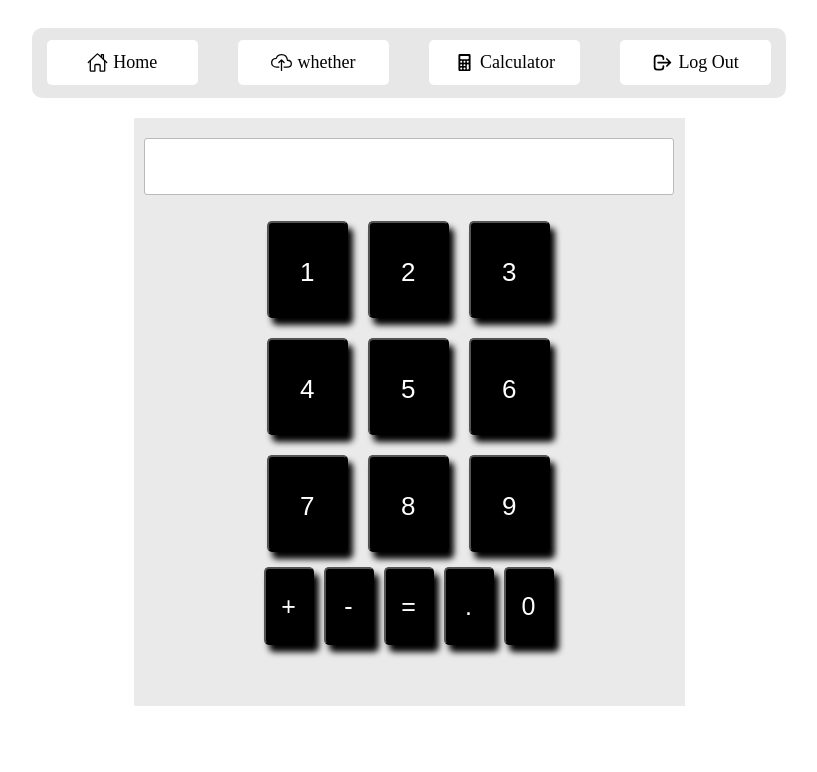
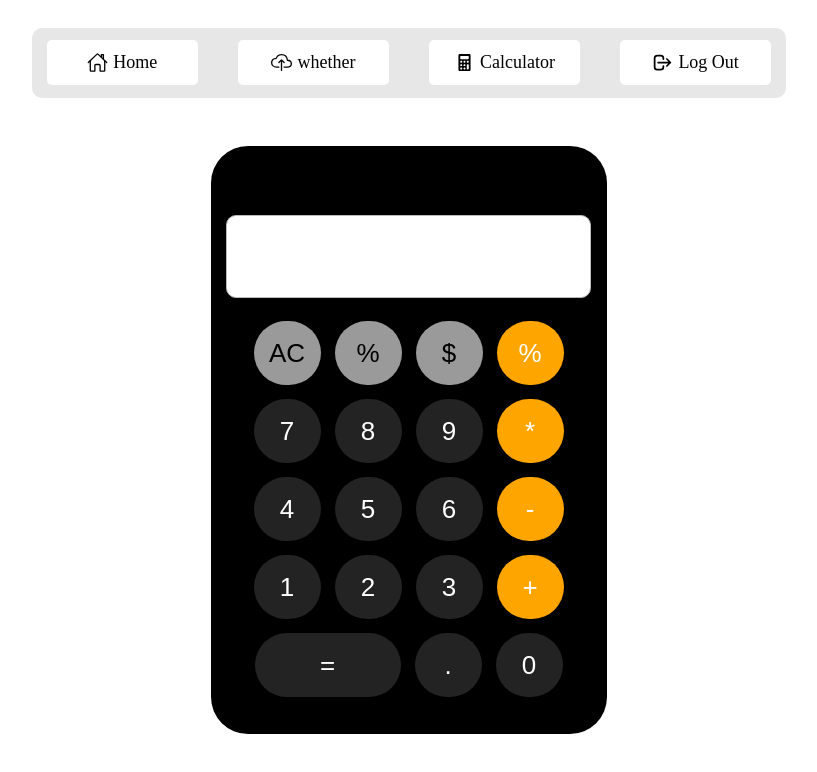
Before and after one commit to hafizswabah/Calculator, a React (Vite) app: page / in a window 1280 px wide. Shown: the top 772 px of the page, without its empty margins (231-1048 px from the left). Built offline with nearby package versions, Linux system fonts and the light colour scheme.

Commit message:
calculator ui changed

```diff
--- a/src/components/Calculator/Calculator.jsx
+++ b/src/components/Calculator/Calculator.jsx
@@ -10,24 +10,32 @@ function Calculator() {
             </div>
             <div className="keyboard">
                 <div className="layer">
+                <button>AC</button>
+                <button>%</button>
+                <button>$</button>
+                <button className='orange-key'>%</button>
+                </div>
+                <div className="numKeys">
+                <button>7</button>
+                <button>8</button>
+                <button>9</button>
+                <button className='orange-key'>*</button>
+                </div>
+                <div className="numKeys">
+                <button>4</button>
+                <button>5</button>
+                <button>6</button>
+                <button className='orange-key'>-</button>
+                </div>
+                <div className="numKeys">
+
                 <button>1</button>
                 <button>2</button>
                 <button>3</button>
-                </div>
-                <div className="layer">
-                <button>4</button>
-                <button>5</button>
-                <button>6</button>
-                </div>
-                <div className="layer">
-                <button>7</button>
-                <button>8</button>
-                <button>9</button>
+                <button className='orange-key'>+</button>
                 </div>
                 <div className="function_Keys">
-                <button>+</button>
-                <button>-</button>
-                <button>=</button>
+                <button className='sum'>=</button>
                 <button>.</button>
                 <button>0</button>
                 </div>
--- a/src/components/Calculator/calculator.css
+++ b/src/components/Calculator/calculator.css
@@ -4,49 +4,62 @@
 }
 
 .calculator{
-    width: 550px;
+    width: 395px;
     height: 548px;
     background-color: rgb(234, 234, 234);
     display: flex;
     flex-direction: column;
     padding: 10px 1px 30px 0px;
+    border-radius: 37px;
+    margin-top: 28px;
+    background-color: black;
 }
 .screen{
     background-color: white;
-    height: 55px;
+    height: 128px;
     border: 1px solid rgb(186, 186, 186);
-    margin: 10px 10px 16px 10px;
-    border-radius: 3px;
-
+    margin: 59px 15px 16px 15px;
+    border-radius: 10px;
 }
 
 
 
-.layer button{
-    width: 30px;
-    height: 40px;
-    padding: 34px 46px 59px 31px;
-    margin: 10px;
+.layer button,.numKeys button{
+    width: 67px;
+    height: 64px;
+    margin: 7px;
     font-size: 26px;
-    background-color: black;
-    color:white;
-    border-radius: 5px;
-    box-shadow: black 5px 7px 6px 0px;
+    background-color: #9a9a9a;
+    color:black;
+    border-radius: 50px;
+    border: 0px;
+}
 
+.numKeys button{
+
+    background-color: #232323;
+    color: white;
 
 }
 .function_Keys button{
-    width: 50px;
-    height: 78px;
-    margin: 5px;
-    font-size: 25px;
-    background-color: black;
+    width: 67px;
+    height: 64px;
+    margin: 7px;
+    font-size: 26px;
+    border-radius: 50px;
+    background-color: #232323;
     color: white;
-    border-radius: 5px;
-    box-shadow: black 5px 7px 6px 0px;
+    border: 0px;
 }
-.layer,.function_Keys{
+.layer,.function_Keys,.numKeys{
     display: flex;
     justify-content: center;
 
 }
+.orange-key{
+    color: white !important ;
+    background-color: orange !important;
+}
+.sum{
+    width: 146px !important;
+}
```
